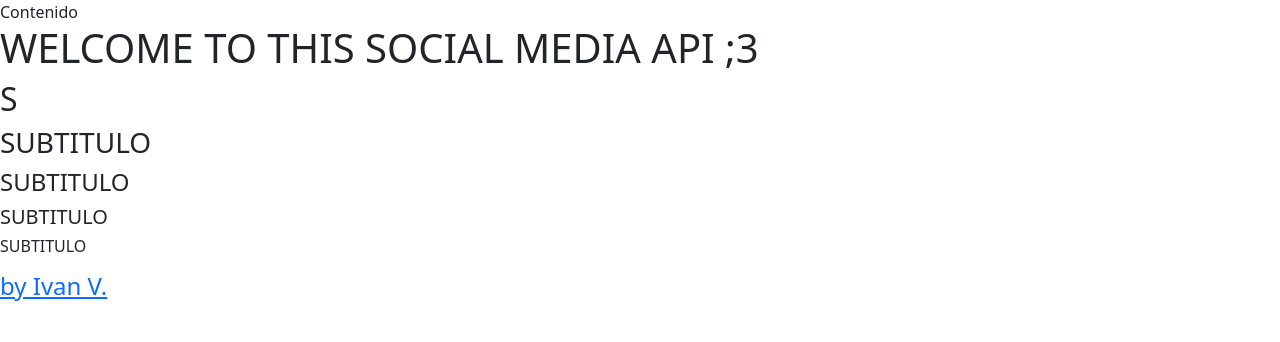
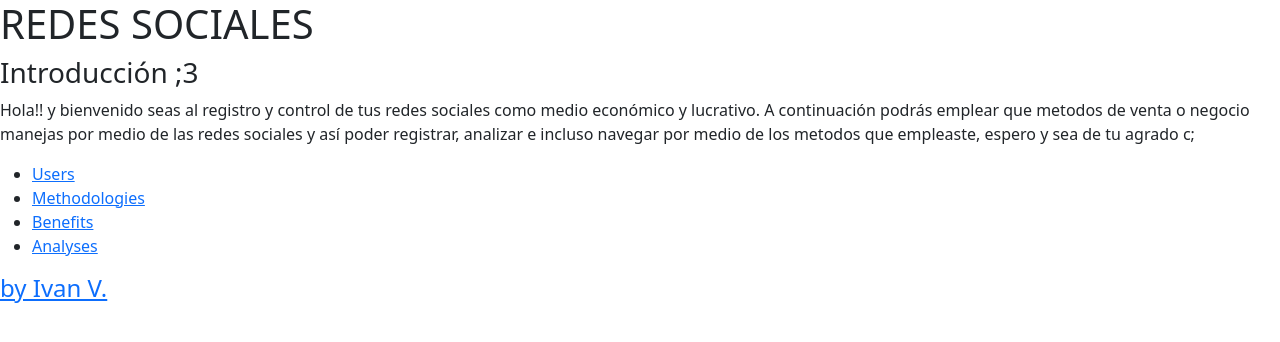
Before and after one commit to Iv4n-0v/Project_Social_MEdi4, a FastAPI app: page / in a window 1280 px wide. Shown: the top 342 px of the page. Run offline with FastAPI, Linux system fonts and the light colour scheme.

Commit message:
Adding of the html's

```diff
--- a/templates/index.html
+++ b/templates/index.html
@@ -1,15 +1,20 @@
 {%include 'header.html'%}
 <body>
-    <tag>Contenido</tag>
-    <h1>WELCOME TO THIS SOCIAL MEDIA API ;3</h1>
-    <h2>S</h2>
-    <h3>SUBTITULO</h3>
-    <h4>SUBTITULO</h4>
-    <h5>SUBTITULO</h5>
-    <h6>SUBTITULO</h6>
+    <h1>REDES SOCIALES</h1>
+    <h3>Introducción ;3</h3>
     <p>
-
+    Hola!! y bienvenido seas al registro y control de tus redes sociales como medio económico y lucrativo.
+    A continuación podrás emplear que metodos de venta o negocio manejas por medio de las redes sociales y así
+    poder registrar, analizar e incluso navegar por medio de los metodos que empleaste, espero y sea de tu agrado c;
     </p>
+    <nav>
+            <ul>
+                <li><a href="users.html">Users</a> </li>
+                <li><a href="methodologies.html">Methodologies</a></li>
+                <li><a href="benefits.html">Benefits</a></li>
+                <li><a href="analysis.html">Analyses</a></li>
+            </ul>
+    </nav>
 </body>
 
 {%include 'footer.html'%}
```
Also changed, not shown: templates/users.html (added, +21 -0 lines), templates/analysis.html (added), templates/benefits.html (added), templates/methodologies.html (added).
